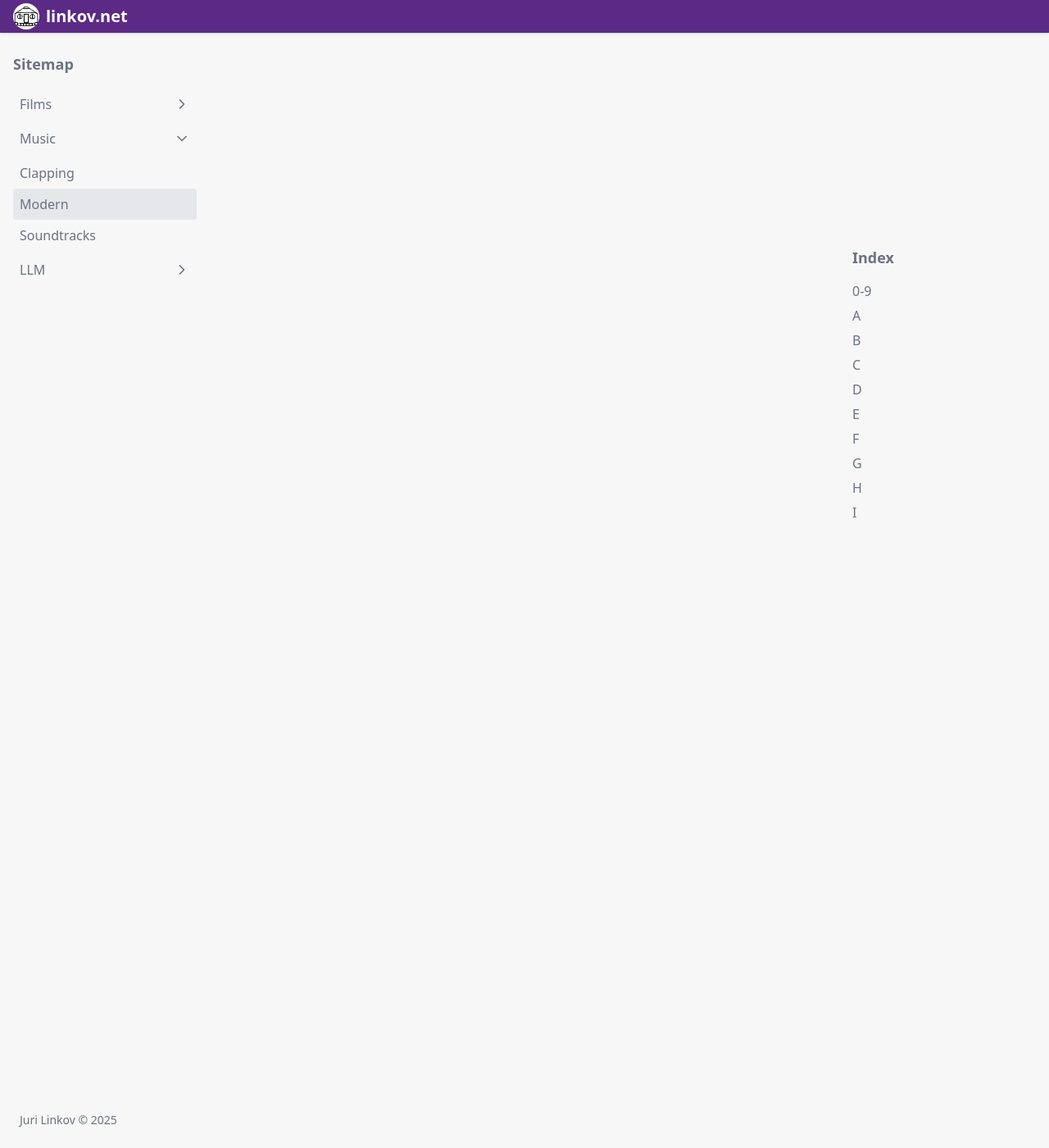
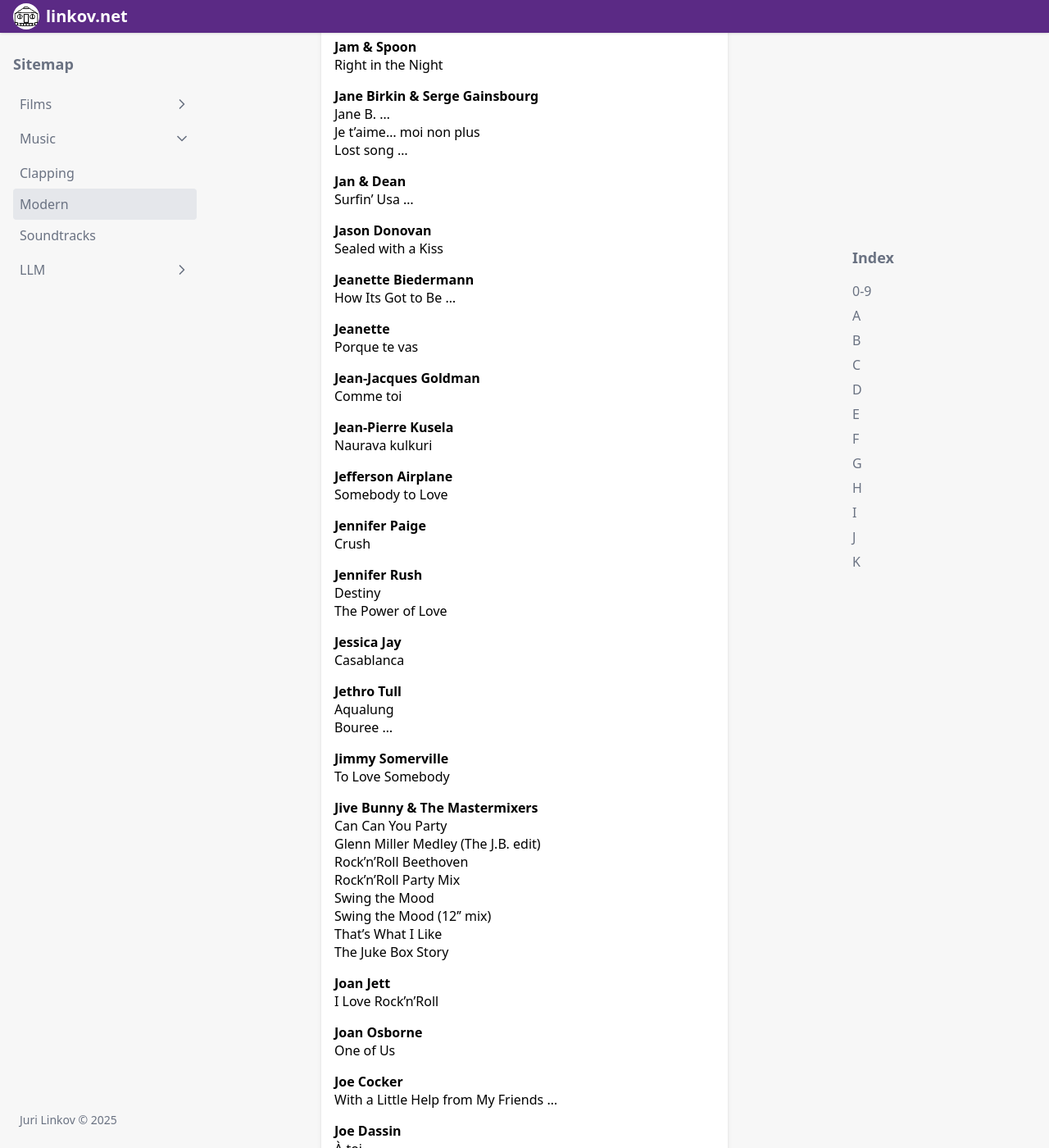
Before and after one commit to link0ff/link0ff.github.io, a Jekyll site: the page built from en/music/modern.md, in a window 1280 px wide and 1400 px high, scrolled down 28926 px. Shown: the whole window at 82% size. Built offline with Jekyll 4.4.1, drawn with Linux system fonts in a browser that asks for light colours; nearby versions of some CDN libraries; some of the changed text lies outside the part shown.

Commit message:
Add music modern J and K

```diff
--- a/en/music/modern/g.md
+++ b/en/music/modern/g.md
@@ -61,6 +61,9 @@
 - {% include ytplay.html id="SzT0dvNrFc4" t="La Passion" %}
 - {% include ytplay.html id="464Rx1CJIJw" t="The Riddle" %}
 
+**[Gigliola Cinquetti](https://en.wikipedia.org/wiki/Gigliola_Cinquetti){:target="_blank"}**
+- {% include ytplay.html id="agIYucbhZC8" t="Alle porte del sole" %}
+
 **[Gilla](https://en.wikipedia.org/wiki/Gilla_(singer)){:target="_blank"}**
 - {% include ytplay.html id="4DIvuxDNmc0" t="Belfast" %}
 - {% include ytplay.html id="4OrU8eqgUYo" t="Du Bist Da" %}
--- /dev/null
+++ b/en/music/modern/j.md
@@ -0,0 +1,134 @@
+---
+title: J
+summary: >
+  Jackie Wilson, James Brown, Jam & Spoon, Jane Birkin, Jan & Dean, Jason Donovan,
+  Jeanette Biedermann, Jeanette, Jean-Jacques Goldman, Jean-Pierre Kusela,
+  Jefferson Airplane, Jennifer Paige, Jennifer Rush, Jessica Jay, Jethro Tull,
+  Jimmy Somerville, Jive Bunny & The Mastermixers, Joan Jett, Joan Osborne, Joe
+  Cocker, Joe Dassin, Joe Dolan, Joe Esposito, Johnny Wakelin, Johnny & The
+  Hurricanes, John Farnham, John Lennon, John Travolta, Jonathan Coulton, Joy,
+  Jukka Virtanen, Julie Covington, Julio Iglesias, J-Five
+---
+**[Jackie Wilson](https://en.wikipedia.org/wiki/Jackie_Wilson){:target="_blank"}**
+- {% include ytplay.html id="8CTs8a7dVa0" t="Reet Petite" %}
+
+**[James Brown](https://en.wikipedia.org/wiki/James_Brown){:target="_blank"}**
+- {% include ytplay.html id="pTdihu-mp90" t="I Got You (I Feel Good)" %}
+- {% include ytplay.html id="c5BL4RNFr58" t="Living in America" %}
+
+**[Jam & Spoon](https://en.wikipedia.org/wiki/Jam_&_Spoon){:target="_blank"}**
+- {% include ytplay.html id="JpWT2vJZvj8" t="Right in the Night" %}
+
+**[Jane Birkin](https://en.wikipedia.org/wiki/Jane_Birkin){:target="_blank"} & [Serge Gainsbourg](https://en.wikipedia.org/wiki/Serge_Gainsbourg){:target="_blank"}**
+- {% include ytplay.html id="Xpvpr7T_5VQ" t="Jane B." %} {% include remark.html c="[cover](https://en.wikipedia.org/wiki/Preludes_(Chopin)){:target=\"_blank\"}" %}
+- {% include ytplay.html id="GlpDf6XX_j0" t="Je t'aime... moi non plus" %}
+- {% include ytplay.html id="yrqIrAtqves" t="Lost song" %} {% include remark.html c="[cover](https://en.wikipedia.org/wiki/Peer_Gynt_(Grieg)#Suite_No._2,_Op._55){:target=\"_blank\"}" %}
+
+**[Jan & Dean](https://en.wikipedia.org/wiki/Jan_&_Dean){:target="_blank"}**
+- {% include ytplay.html id="dlpq4IvPmnw" t="Surfin' Usa" %} {% include remark.html c="[cover](https://en.wikipedia.org/wiki/Surfin'_U.S.A.){:target=\"_blank\"}" %}
+
+**[Jason Donovan](https://en.wikipedia.org/wiki/Jason_Donovan){:target="_blank"}**
+- {% include ytplay.html id="y-Qf2c1xr2I" t="Sealed with a Kiss" %}
+
+**[Jeanette Biedermann](https://en.wikipedia.org/wiki/Jeanette_Biedermann){:target="_blank"}**
+- {% include ytplay.html id="GnBcde-9X9Q" t="How Its Got to Be" %} {% include remark.html c="[cover](https://en.wikipedia.org/wiki/Swan_Lake){:target=\"_blank\"}" %}
+
+**[Jeanette](https://en.wikipedia.org/wiki/Jeanette_(Spanish_singer)){:target="_blank"}**
+- {% include ytplay.html id="TjUhXbGdLYo" t="Porque te vas" %}
+
+**[Jean-Jacques Goldman](https://en.wikipedia.org/wiki/Jean-Jacques_Goldman){:target="_blank"}**
+- {% include ytplay.html id="ySZBnMukO8g" t="Comme toi" %}
+
+**[Jean-Pierre Kusela](https://en.wikipedia.org/wiki/Jean-Pierre_Kusela){:target="_blank"}**
+- {% include ytplay.html id="PLOLTk1GVRE" t="Naurava kulkuri" %}
+
+**[Jefferson Airplane](https://en.wikipedia.org/wiki/Jefferson_Airplane){:target="_blank"}**
+- {% include ytplay.html id="SrGSt5eDt9o" t="Somebody to Love" %}
+
+**[Jennifer Paige](https://en.wikipedia.org/wiki/Jennifer_Paige){:target="_blank"}**
+- {% include ytplay.html id="EIhSnaqou0I" t="Crush" %}
+
+**[Jennifer Rush](https://en.wikipedia.org/wiki/Jennifer_Rush){:target="_blank"}**
+- {% include ytplay.html id="WXS0YMbUzo4" t="Destiny" %}
+- {% include ytplay.html id="b_zHQ6kFuQ0" t="The Power of Love" %}
+
+**[Jessica Jay](https://www.discogs.com/artist/89137-Jessica-Jay){:target="_blank"}**
+- {% include ytplay.html id="YFlIGdis77U" t="Casablanca" %}
+
+**[Jethro Tull](https://en.wikipedia.org/wiki/Jethro_Tull_(band)){:target="_blank"}**
+- {% include ytplay.html id="N4zPu3ISCGs" t="Aqualung" %}
+- {% include ytplay.html id="N2RNe2jwHE0" t="Bouree" %} {% include remark.html c="[cover](https://en.wikipedia.org/wiki/Bourrée_in_E_minor){:target=\"_blank\"}" %}
+
+**[Jimmy Somerville](https://en.wikipedia.org/wiki/Jimmy_Somerville){:target="_blank"}**
+- {% include ytplay.html id="kcZYD2XoOYo" t="To Love Somebody" %}
+
+**[Jive Bunny & The Mastermixers](https://en.wikipedia.org/wiki/Jive_Bunny_&_The_Mastermixers){:target="_blank"}**
+- {% include ytplay.html id="qQu7b0THa9Q" t="Can Can You Party" %}
+- {% include ytplay.html id="p6eDRvDKRKM" t="Glenn Miller Medley (The J.B. edit)" %}
+- {% include ytplay.html id="9hMUNXaBrIk" t="Rock'n'Roll Beethoven" %}
+- {% include ytplay.html id="cVF1FWpDy04" t="Rock'n'Roll Party Mix" %}
+- {% include ytplay.html id="hTA6I6hn-z4" t="Swing the Mood" %}
+- {% include ytplay.html id="ygIcyOSITgo" t="Swing the Mood (12'' mix)" %}
+- {% include ytplay.html id="O5e2JE_Kzh4" t="That's What I Like" %}
+- {% include ytplay.html id="SDnD0DYs5Qo" t="The Juke Box Story" %}
+
+**[Joan Jett](https://en.wikipedia.org/wiki/Joan_Jett){:target="_blank"}**
+- {% include ytplay.html id="wMsazR6Tnf8" t="I Love Rock'n'Roll" %}
+
+**[Joan Osborne](https://en.wikipedia.org/wiki/Joan_Osborne){:target="_blank"}**
+- {% include ytplay.html id="G3iq3MCSmzU" t="One of Us" %}
+
+**[Joe Cocker](https://en.wikipedia.org/wiki/Joe_Cocker){:target="_blank"}**
+- {% include ytplay.html id="rUVEFkjqiEE" t="With a Little Help from My Friends" %} {% include remark.html c="[cover](https://en.wikipedia.org/wiki/With_a_Little_Help_from_My_Friends){:target=\"_blank\"}" %}
+
+**[Joe Dassin](https://en.wikipedia.org/wiki/Joe_Dassin){:target="_blank"}**
+- {% include ytplay.html id="TxAAB58nNLs" t="À toi" %}
+- {% include ytplay.html id="fVCAFvIq_F8" t="Et si tu n'existais pas" %}
+- {% include ytplay.html id="tDWeLlvYyYU" t="Les Champs-Élysées" %}
+- {% include ytplay.html id="tQb4eWCAq8c" t="L'Été indien" %}
+- {% include ytplay.html id="b_vDXrwTNOE" t="L'Été indien (Instrumental)" %}
+- {% include ytplay.html id="OlNC6gK2y0I" t="Salut" %}
+- {% include ytplay.html id="2fkWJmtQk8c" t="Siffler sur la colline" %}
+- {% include ytplay.html id="YdP4YkCBlms" t="Taka takata" %}
+
+**[Joe Dolan](https://en.wikipedia.org/wiki/Joe_Dolan){:target="_blank"}**
+- {% include ytplay.html id="38iDpl4Hf20" t="You're Such a Good Looking Woman" %}
+
+**[Joe Esposito](https://en.wikipedia.org/wiki/Joe_Esposito_(singer)){:target="_blank"}**
+- {% include ytplay.html id="0Q8az-0xnVA" t="Lady, Lady, Lady" %}
+
+**[Johnny Wakelin](https://en.wikipedia.org/wiki/Johnny_Wakelin){:target="_blank"}**
+- {% include ytplay.html id="GUpGRXT18R8" t="In Zaire" %}
+
+**[Johnny & The Hurricanes](https://en.wikipedia.org/wiki/Johnny_&_The_Hurricanes){:target="_blank"}**
+- {% include ytplay.html id="76OSOg5E_HE" t="Red River Rock" %}
+
+**[John Farnham](https://en.wikipedia.org/wiki/John_Farnham){:target="_blank"}**
+- {% include ytplay.html id="tbkOZTSvrHs" t="You're the Voice" %}
+
+**[John Lennon](https://en.wikipedia.org/wiki/John_Lennon){:target="_blank"}**
+- {% include ytplay.html id="iOs9Osz3UFQ" t="Imagine" %}
+- {% include ytplay.html id="ZhfWiU8wGCc" t="Woman" %}
+
+**[John Travolta](https://en.wikipedia.org/wiki/John_Travolta){:target="_blank"} & [Olivia Newton-John](https://en.wikipedia.org/wiki/Olivia_Newton-John){:target="_blank"}**
+- {% include ytplay.html id="itRFjzQICJU" t="You're the One That I Want" %}
+
+**[Jonathan Coulton](https://en.wikipedia.org/wiki/Jonathan_Coulton){:target="_blank"} & [Ellen McLain](https://en.wikipedia.org/wiki/Ellen_McLain){:target="_blank"}**
+- {% include ytplay.html id="Y6ljFaKRTrI" t="Still Alive (Portal)" %}
+
+**[Joy](https://en.wikipedia.org/wiki/Joy_(Austrian_band)){:target="_blank"}**
+- {% include ytplay.html id="rw0szVPJZs8" t="Hello" %}
+- {% include ytplay.html id="esobjNGaN7k" t="Touch by Touch" %}
+
+**[Jukka Virtanen](https://en.wikipedia.org/wiki/Jukka_Virtanen_(director)){:target="_blank"}**
+- {% include ytplay.html id="ELhGrqwJvPQ" t="Hanna ja Niilo" %} {% include remark.html c="[cover](https://en.wikipedia.org/wiki/Hava_Nagila){:target=\"_blank\"}" %}
+
+**[Julie Covington](https://en.wikipedia.org/wiki/Julie_Covington){:target="_blank"}**
+- {% include ytplay.html id="adUPdnzCAk8" t="Don't Cry for Me Argentina (Evita)" %}
+
+**[Julio Iglesias](https://en.wikipedia.org/wiki/Julio_Iglesias){:target="_blank"}**
+- {% include ytplay.html id="xfdAW7Qa2r4" t="Nathalie" %}
+- {% include ytplay.html id="lmUR1pURL68" t="Nostalgie" %}
+
+**[J-Five](https://en.wikipedia.org/wiki/J-five){:target="_blank"} feat. [Charlie Chaplin](Charlie_Chaplin){:target="_blank"}**
+- {% include ytplay.html id="yxqj-R7Z0kw" t="Modern Times" %} {% include remark.html c="[cover](https://en.wikipedia.org/wiki/Modern_Times_(song)){:target=\"_blank\"}" %}
--- /dev/null
+++ b/en/music/modern/k.md
@@ -0,0 +1,70 @@
+---
+title: K
+summary: >
+  KC & The Sunshine Band, Kansas, Kaoma, Kate Bush, Kate Ryan, Katy Perry,
+  Kelly Family, Kim Appleby, Kim Carnes, Kim Wilde, Kinderlieder, Kiss,
+  Kokomo, Kool & the Gang, Kraftwerk, Kula Shaker, Kylie Minogue
+---
+**[KC & The Sunshine Band](https://en.wikipedia.org/wiki/KC_&_The_Sunshine_Band){:target="_blank"}**
+- {% include ytplay.html id="O0_H3F84Yjk" t="That's the Way I Like It" %}
+
+**[Kansas](https://en.wikipedia.org/wiki/Kansas_(band)){:target="_blank"}**
+- {% include ytplay.html id="tH2w6Oxx0kQ" t="Dust in the Wind" %}
+
+**[Kaoma](https://en.wikipedia.org/wiki/Kaoma){:target="_blank"}**
+- {% include ytplay.html id="iyLdoQGBchQ" t="Lambada" %}
+
+**[Kate Bush](https://en.wikipedia.org/wiki/Kate_Bush){:target="_blank"}**
+- {% include ytplay.html id="wp43OdtAAkM" t="Running Up That Hill" %}
+
+**[Kate Ryan](https://en.wikipedia.org/wiki/Kate_Ryan){:target="_blank"}**
+- {% include ytplay.html id="tmPws7eXcVk" t="Désenchantée" %}
+- {% include ytplay.html id="Oqd9lzMP1V8" t="Ella, elle l'a" %}
+
+**[Katy Perry](https://en.wikipedia.org/wiki/Katy_Perry){:target="_blank"}**
+- {% include ytplay.html id="QGJuMBdaqIw" t="Firework" %}
+
+**[Kelly Family](https://en.wikipedia.org/wiki/Kelly_Family){:target="_blank"}**
+- {% include ytplay.html id="aUpmd4nm7YM" t="An Angel" %}
+
+**[Kim Appleby](https://en.wikipedia.org/wiki/Kim_Appleby){:target="_blank"}**
+- {% include ytplay.html id="zjMtwsqZFE0" t="Don't Worry" %}
+
+**[Kim Carnes](https://en.wikipedia.org/wiki/Kim_Carnes){:target="_blank"}**
+- {% include ytplay.html id="EPOIS5taqA8" t="Bette Davis Eyes" %}
+
+**[Kim Wilde](https://en.wikipedia.org/wiki/Kim_Wilde){:target="_blank"}**
+- {% include ytplay.html id="BERFZja9wb0" t="Cambodia" %}
+- {% include ytplay.html id="Re58O6EpNzg" t="Chequered Love" %}
+- {% include ytplay.html id="80TfG7C9azA" t="Kids in America" %}
+- {% include ytplay.html id="APbaO8_b4Sw" t="View from a Bridge" %}
+- {% include ytplay.html id="P6Agwu_5J14" t="You Came" %}
+- {% include ytplay.html id="xJZF-skCY-M" t="You Keep Me Hangin' On" %}
+
+**[Kinderlieder](https://en.wikipedia.org/wiki/O_du_lieber_Augustin){:target="_blank"}**
+- {% include ytplay.html id="8PdAwGx7bJE" t="O du lieber Augustin" %} {% include remark.html c="Interesting that I had never heard this song in my childhood, but while reading the book “The Ruler of the World” where it was mentioned, I correctly guessed the melody just by reading its lyrics." %}
+
+**[Kiss](https://en.wikipedia.org/wiki/Kiss_(band)){:target="_blank"}**
+- {% include ytplay.html id="qrn6GcDMHBY" t="God Gave Rock'n'Roll to You II" %}
+- {% include ytplay.html id="ZhIsAZO5gl0" t="I Was Made for Lovin' You" %}
+- {% include ytplay.html id="FhO_jnKl4pk" t="Love Gun" %}
+
+**[Kokomo](https://en.wikipedia.org/wiki/Jimmy_Wisner){:target="_blank"}**
+- {% include ytplay.html id="S-7lloS2J_A" t="Asia Minor" %} {% include remark.html c="[cover](https://en.wikipedia.org/wiki/Piano_Concerto_(Grieg)){:target=\"_blank\"}" %}
+
+**[Kool & the Gang](https://en.wikipedia.org/wiki/Kool_&_the_Gang){:target="_blank"}**
+- {% include ytplay.html id="s09LuDYX12g" t="Cherish" %}
+
+**[Kraftwerk](https://en.wikipedia.org/wiki/Kraftwerk){:target="_blank"}**
+- {% include ytplay.html id="GEnx9xS79Lc" t="The Model" %}
+
+**[Kula Shaker](https://en.wikipedia.org/wiki/Kula_Shaker){:target="_blank"}**
+- {% include ytplay.html id="_KiaZRsixBI" t="Magic Theatre" %}
+- {% include ytplay.html id="aEeSewZqBjM" t="Start All Over" %}
+- {% include ytplay.html id="2bYj2o7y4rk" t="Tattva" %}
+
+**[Kylie Minogue](https://en.wikipedia.org/wiki/Kylie_Minogue){:target="_blank"}**
+- {% include ytplay.html id="c18441Eh_WE" t="Can't Get You Out of My Head" %}
+- {% include ytplay.html id="WSFDCmmsqEI" t="Confide in Me" %}
+- {% include ytplay.html id="3_TvpBwSZDM" t="I Should Be So Lucky" %}
+- {% include ytplay.html id="POWsFzSFLCE" t="The Loco-Motion" %}
```
